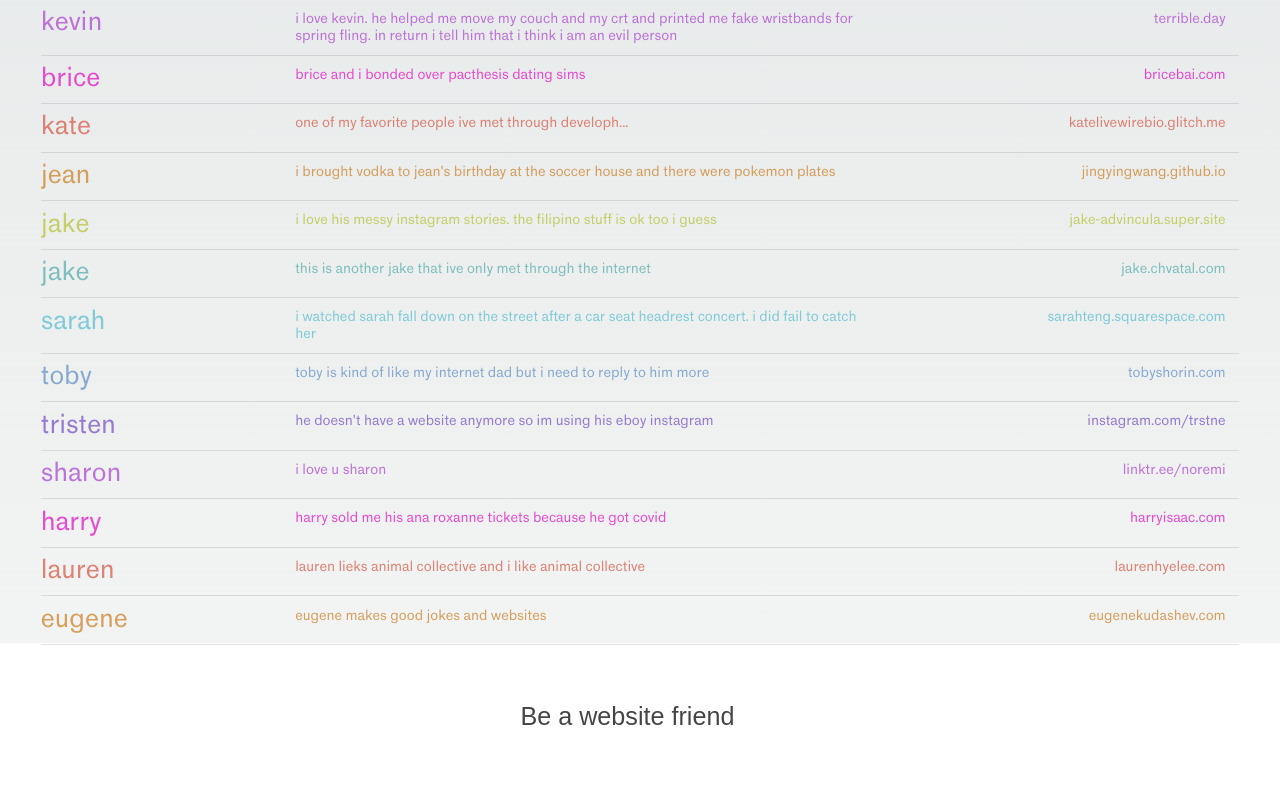
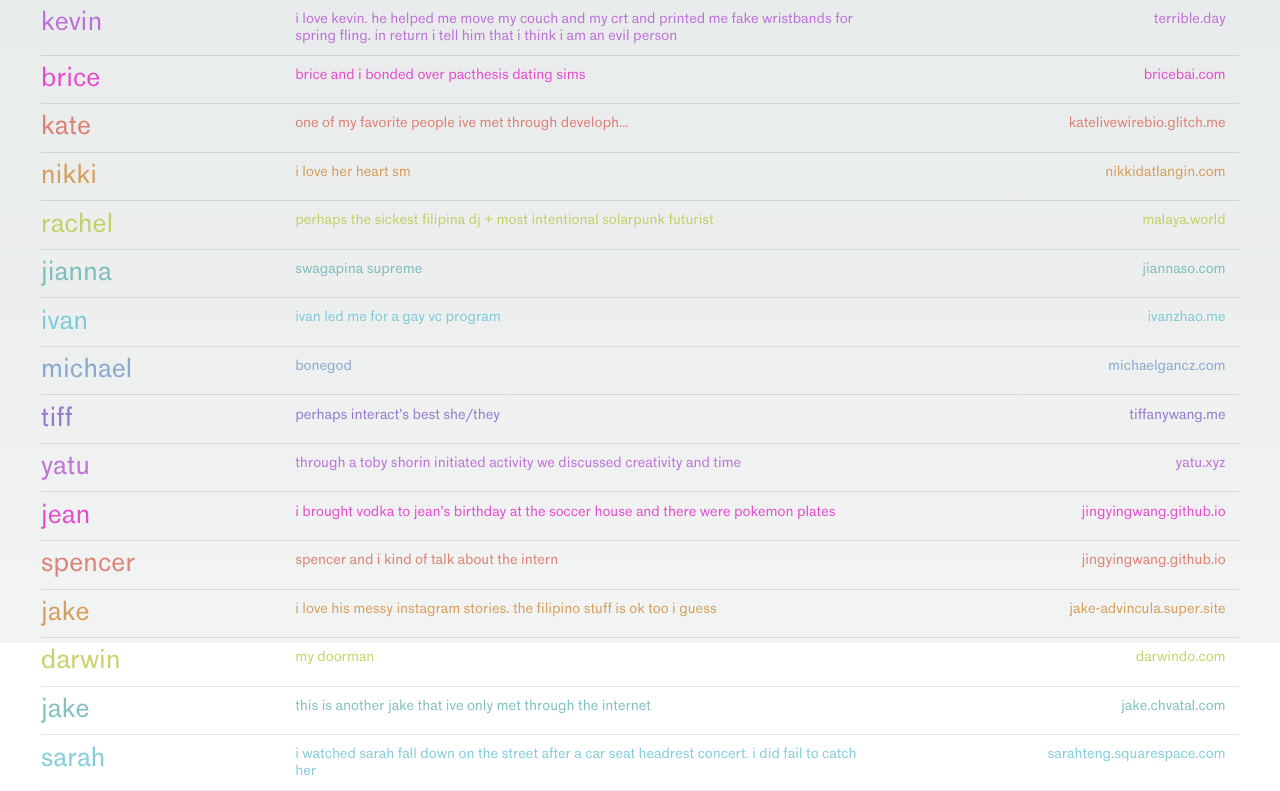
Before and after one commit to chiaski/chia.neocities.org, a plain HTML site: page friends.html in a window 1280 px wide. Shown: the part 557-1348 px from the top of the page. Drawn offline with Linux system fonts and the light colour scheme; files whose address does not match are found by name.

Commit message:
more friends

```diff
--- a/friends.html
+++ b/friends.html
@@ -257,10 +257,76 @@
       <div class="__url">katelivewirebio.glitch.me</div>
          </a>
 
+       <a href="https://nikkidatlangin.com">
+      <div class="__name">nikki</div>
+      <div class="__desc">
+           i love her heart sm
+         </div>
+      <div class="__url">nikkidatlangin.com</div>
+         </a>
+
+       <a href="https://malaya.world">
+      <div class="__name">rachel</div>
+      <div class="__desc">
+           perhaps the sickest filipina dj + most intentional solarpunk futurist
+         </div>
+      <div class="__url">malaya.world</div>
+         </a>
+
+       <a href="https://jiannaso.com">
+      <div class="__name">jianna</div>
+      <div class="__desc">
+           swagapina supreme
+         </div>
+      <div class="__url">jiannaso.com</div>
+         </a>
+
+
+       <a href="https://ivanzhao.me">
+      <div class="__name">ivan</div>
+      <div class="__desc">
+           ivan led me for a gay vc program
+         </div>
+      <div class="__url">ivanzhao.me</div>
+         </a>
+
+
+       <a href="https://www.michaelgancz.com/">
+      <div class="__name">michael</div>
+      <div class="__desc">
+           bonegod
+         </div>
+      <div class="__url">michaelgancz.com</div>
+         </a>
+
+       <a href="https://tiffanywang.me">
+      <div class="__name">tiff</div>
+      <div class="__desc">
+           perhaps interact's best she/they
+         </div>
+      <div class="__url">tiffanywang.me</div>
+         </a>
+
+       <a href="https://yatu.xyz">
+      <div class="__name">yatu</div>
+      <div class="__desc">
+           through a toby shorin initiated activity we discussed creativity and time
+         </div>
+      <div class="__url">yatu.xyz</div>
+         </a>
+
        <a href="https://jingyingwang.github.io">
       <div class="__name">jean</div>
       <div class="__desc">
             i brought vodka to jean's birthday at the soccer house and there were pokemon plates
+         </div>
+      <div class="__url">jingyingwang.github.io</div>
+         </a>
+
+       <a href="https://www.spencerchang.me/">
+      <div class="__name">spencer</div>
+      <div class="__desc">
+           spencer and i kind of talk about the intern
          </div>
       <div class="__url">jingyingwang.github.io</div>
          </a>
@@ -271,6 +337,14 @@
          i love his messy instagram stories. the filipino stuff is ok too i guess
          </div>
       <div class="__url">jake-advincula.super.site</div>
+         </a>
+
+       <a href="https://www.darwindo.com/">
+      <div class="__name">darwin</div>
+      <div class="__desc">
+         my doorman
+         </div>
+      <div class="__url">darwindo.com</div>
          </a>
 
        <a href="https://jake.chvatal.com">
--- a/s.scss
+++ b/s.scss
@@ -83,7 +83,7 @@ p {
   mix-blend-mode: darken;
   transition: all linear 0.1s;
   width: 100%;
-  z-index: 999;
+  z-index: 88;
   pointer-events: none;
 
   ._r {
@@ -625,8 +625,6 @@ table.love {
   pointer-events: none;
   z-index: 99;
 
-  display: none;
-
   animation: bye .5s;
   animation-fill-mode: forwards;
   animation-delay: .5s;
```
Also changed, not shown: s.css, 1 other file.
